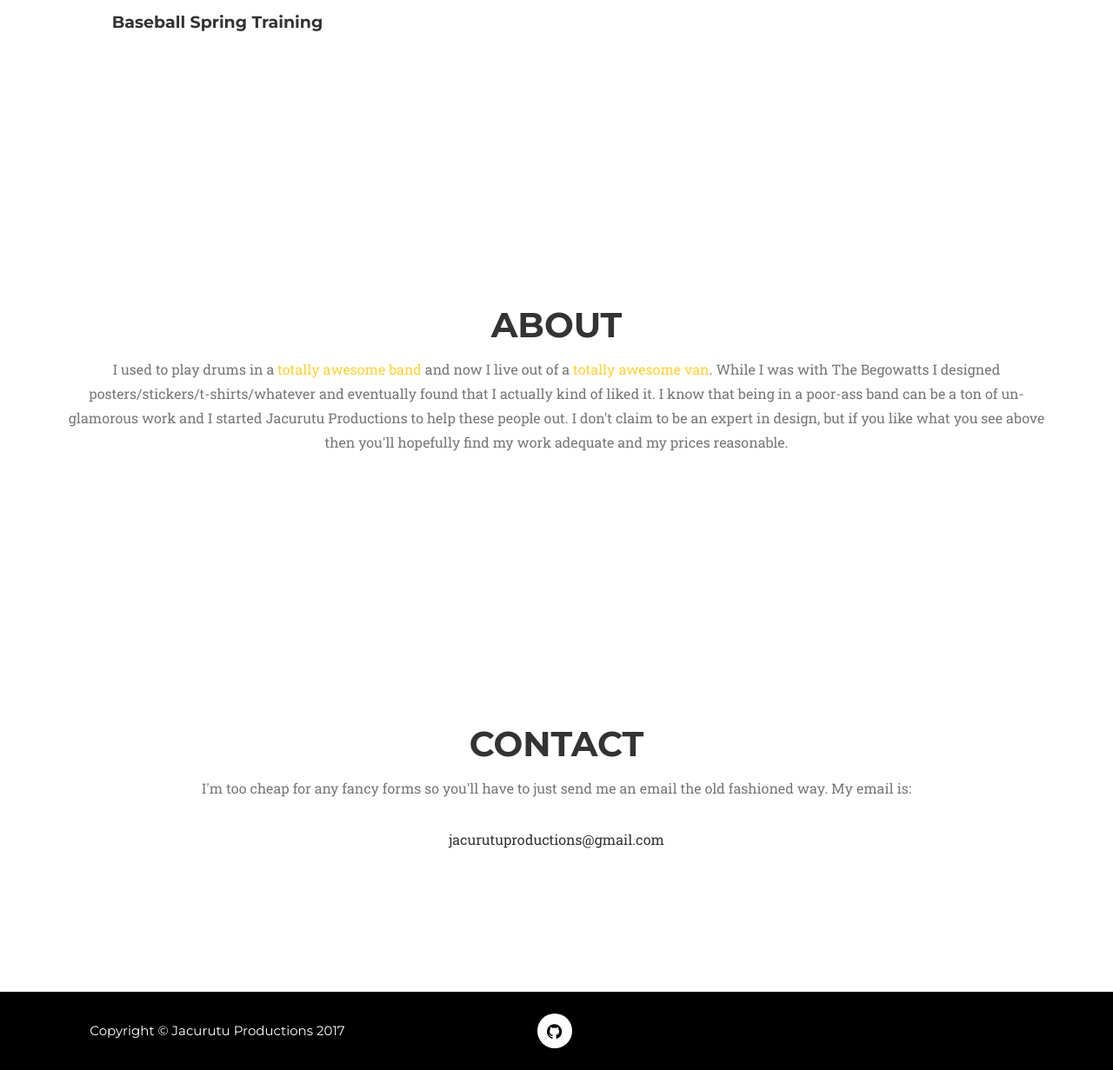
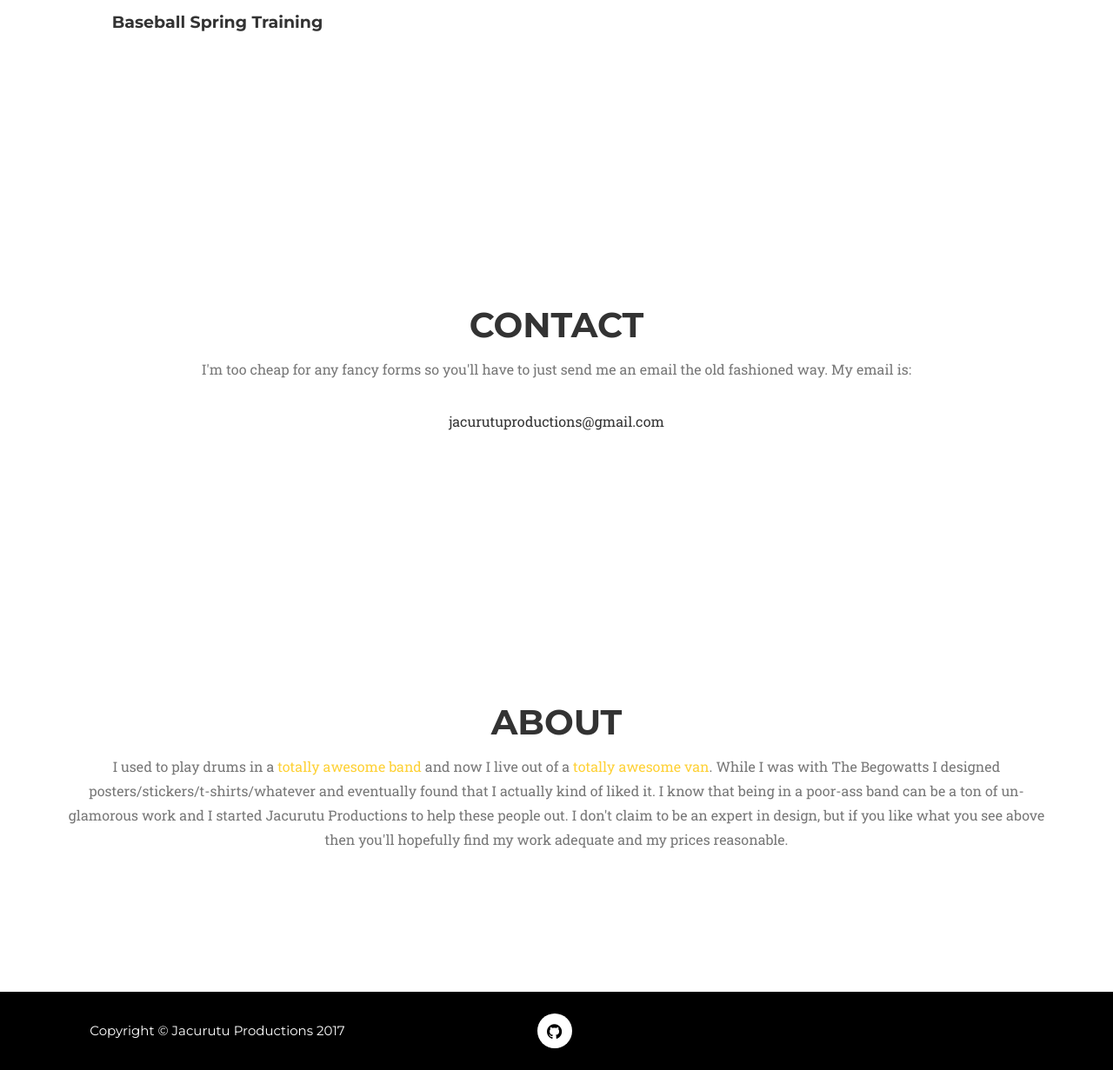
Before and after one commit to eigenbrot/jacurutu, a Jekyll site: the page built from index.html, in a window 1280 px wide and 1400 px high, scrolled down 4678 px, cut to the strip 169-1400 px from the top of the window. Shown: the whole strip at 87% size. Built offline with Jekyll 4.4.1, drawn with Linux system fonts in a browser that asks for light colours; some web fonts are replaced.

Commit message:
Switched order of about and contact

```diff
--- a/_includes/header.html
+++ b/_includes/header.html
@@ -25,10 +25,10 @@
                         <a class="page-scroll" href="#portfolio">Portfolio</a>
                     </li>
                     <li>
-                        <a class="page-scroll" href="#about">About</a>
+                        <a class="page-scroll" href="#contact">Contact</a>
                     </li>
                     <li>
-                        <a class="page-scroll" href="#contact">Contact</a>
+                        <a class="page-scroll" href="#about">About</a>
                     </li>
                 </ul>
             </div>
--- a/_layouts/default.html
+++ b/_layouts/default.html
@@ -9,8 +9,8 @@
     {% include header.html %}
     {% include services_grid.html %}
     {% include portfolio.html %}
+    {% include contact.html %}
     {% include about.html %}
-    {% include contact.html %}
     {% include footer.html %}
     {% include modals.html %}
     {% include js.html %}
```
